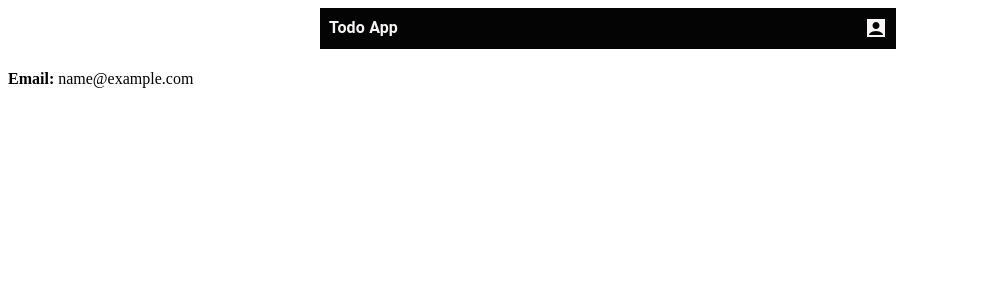
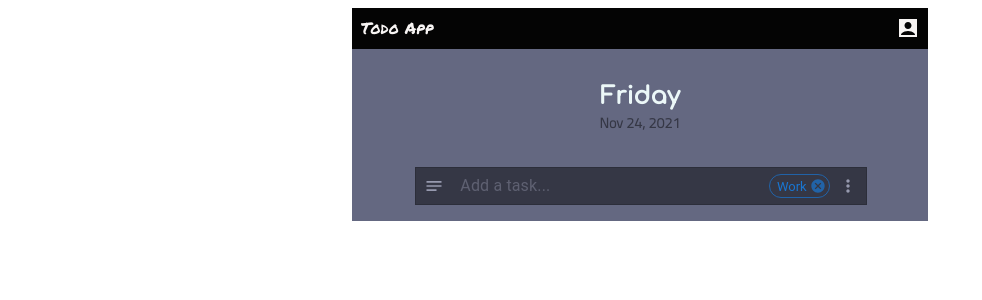
Before and after one commit to reda97dz/client, a React (Create React App) app: page /dashboard in a window 1280 px wide. Shown: the top 300 px of the page, without its empty margins (0-982 px from the left). Built offline with nearby package versions, Linux system fonts and the light colour scheme; sample sign-in values are in the browser's storage.

Commit message:
style add new task component

```diff
--- a/public/index.html
+++ b/public/index.html
@@ -14,6 +14,8 @@
     <link rel="preconnect" href="https://fonts.gstatic.com" crossorigin>
     <link href="https://fonts.googleapis.com/css2?family=Raleway:wght@300&display=swap" rel="stylesheet">
     <link href="https://fonts.googleapis.com/css2?family=Cairo:wght@300&display=swap" rel="stylesheet">
+    <link href="https://fonts.googleapis.com/css2?family=Permanent+Marker&display=swap" rel="stylesheet">
+    <link href="https://fonts.googleapis.com/css2?family=Comfortaa:wght@500&display=swap" rel="stylesheet">
     <!--
       manifest.json provides metadata used when your web app is installed on a
       user's mobile device or desktop. See https://developers.google.com/web/fundamentals/web-app-manifest/
--- a/src/App.js
+++ b/src/App.js
@@ -52,19 +52,18 @@ function App(){
 
   return (
     <Router>
-      <div>
         {currentUser ? (
 
-          <Container component={Grid} container sx={{p:0, m:0}}>
+          <Container component={Grid} container sx={{p:0,}}>
             <Card
                 component={Grid} item container direction='row' alignItems='center'
                 xs={12} sm={9} md={7} lg={6}
-                sx={{mx: 'auto', p:0.3, pl:1, borderRadius: 0, backgroundColor: '#040404', borderColor: '#040404'}}
+                sx={{m: 'auto', p:0.3, pl:1, borderRadius: 0, backgroundColor: '#040404', borderColor: '#040404'}}
                 variant='outlined'
                 justifyContent='space-between'
             >
               <Grid item >
-                <Typography sx={{cursor: 'pointer'}} color='#F7F4F3' fontWeight='bold'>
+                <Typography sx={{cursor: 'pointer'}} fontFamily='Permanent Marker' color='#F7F4F3'>
                   Todo App
                 </Typography>
               </Grid>
@@ -155,8 +154,6 @@ function App(){
             <Route exact path="/" element={<Login />} />
           </Routes>
         </div>
-
-      </div>
     </Router>
   )
 }
--- a/src/Components/Dashboard.js
+++ b/src/Components/Dashboard.js
@@ -2,6 +2,8 @@ import React from "react"
 import {Navigate} from 'react-router-dom'
 import { useSelector } from "react-redux"
 
+import NotesSharpIcon from '@mui/icons-material/NotesSharp'
+import MoreVertSharpIcon from '@mui/icons-material/MoreVertSharp';
 import {
     Grid,
     Paper,
@@ -9,7 +11,10 @@ import {
     Typography,
     Container,
     Button,
+    Chip,
+    Divider,
     InputBase ,
+    IconButton,
     Stack
 } from '@mui/material'
 
@@ -22,12 +27,69 @@ const Dashboard = () => {
 
     return (
 
+        // <Container component={Grid} container sx={{p:0}}>
+        //     <Card
+        //         component={Grid} item container alignItems='center'
+        //         xs={12} sm={9} md={7} lg={6}
+        //         sx={{mx: 'auto', borderRadius: 0, backgroundColor: '#040404', borderColor: '#040404'}}
+        //         variant='outlined'
+        //         justifyContent='space-between'
+        //     >
+
+        //     </Card>
+        // </Container>
 
         <div>
-            <h1>{currentUser.first_name} {currentUser.last_name}</h1>
+            {/* <h1>{currentUser.first_name} {currentUser.last_name}</h1>
             <p>
                 <strong>Email:</strong> {currentUser.email}
-            </p>
+            </p> */}
+            <Container component={Grid} container sx={{p:0}}>
+                 <Card
+                    component={Grid} item container alignItems='center' direction='column'
+                    xs={12} sm={9} md={7} lg={6}
+                    sx={{mx: 'auto', pb:2, borderRadius: 0, backgroundColor:'#646881'}}
+                    elevation={0}
+                    justifyContent='space-between'
+                >
+                    <Grid item sx={{py:4}}>
+                        <Typography textAlign='center' fontFamily='comfortaa' fontWeight='bold' variant='h5' color='#ECF8F8'>
+                            Friday
+                        </Typography>
+                        <Typography variant='body2' fontFamily='Cairo' fontWeight='bold' color='#353745'>
+                            Nov 24, 2021
+                        </Typography>
+                    </Grid>
+                    <Grid item width='78%'>
+                        <Paper component='form' variant='outlined'
+                            sx={{
+                                borderRadius: 0,
+                                mt: 0.3,
+                                borderColor: '#2C2E3A',
+                                backgroundColor: '#353745',
+                                display: 'flex',
+                                alignItems: 'center',
+                                mx: 'auto',
+                                width: '100%'
+                            }}
+                        >
+                            <NotesSharpIcon fontSize='small' htmlColor='#979AAF' sx={{mx:1}} />
+                            <InputBase
+                                sx={{ml: 1, flex: 1, color: '#979AAF'}}
+                                placeholder= "Add a task..."
+                                onSubmit={()=>console.log("post")}
+                            />
+                            <Chip
+                                label="Work"
+                                onDelete={()=>{console.log('delete')}}
+                                size="small" variant='outlined' color='primary' />
+                            <IconButton>
+                                <MoreVertSharpIcon fontSize='small' htmlColor='#979AAF' />
+                            </IconButton>
+                        </Paper>
+                    </Grid>
+                 </Card>
+            </Container>
         </div>
     )
 }
--- a/src/Components/Login.js
+++ b/src/Components/Login.js
@@ -52,11 +52,16 @@ const Login = (props) => {
 
     return (
 
-        <Container component={Grid} container sx={{p:0, m:0, mt:5}}>
+        <Container component={Grid} container sx={{p:0, mt:1}}>
+            <Grid item textAlign='center'>
+                <Typography fontFamily='Permanent Marker' variant='h4' sx={{mb:2}} >
+                    Todo App
+                </Typography>
+            </Grid>
             <Card
                 component={Grid} item
                 xs={12} sm={8} md={6} lg={4}
-                sx={{mx: 'auto', borderRadius: 0, backgroundColor: '#fdfdfd', borderColor: '#000'}}
+                sx={{m: 'auto', borderRadius: 0, backgroundColor: '#fdfdfd', borderColor: '#000'}}
                 variant='outlined'
             >
                 <Grid container direction='column'>
```
